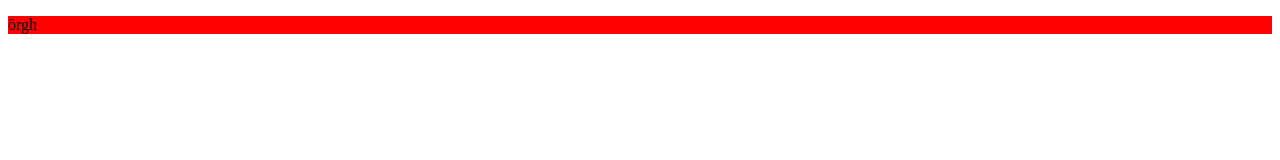
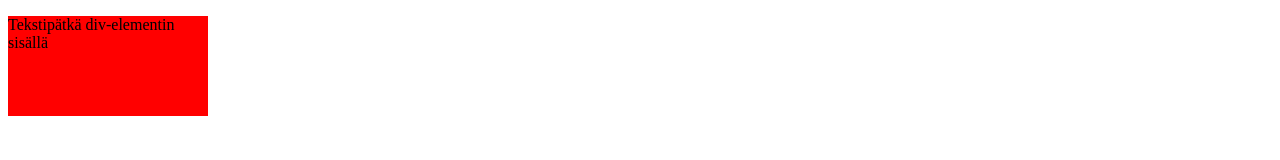
Before and after one commit to pumm1/website, a plain HTML site: page html3.html in a window 1280 px wide. Drawn offline with Linux system fonts and the light colour scheme.

Commit message:
Viikko 3. Yhdeksäs tehtävä

```diff
--- a/html3.html
+++ b/html3.html
@@ -1,5 +1,6 @@
 <!DOCTYPE html>
 <html>
+
 <head>
     <meta charset="utf-8">
     <title>Lapio website</title>
@@ -7,11 +8,9 @@
 </head>
 
 <body>
-   <div>
-       <p>
-           örgh
-       </p>
-   </div>
+    <div class="container">
+        <p>Tekstipätkä div-elementin sisällä</p>
+    </div>
 </body>
 
 </html>
--- /dev/null
+++ b/position.html/styles.css
@@ -0,0 +1,37 @@
+div {
+    background-color: red;
+    width: 500;
+    height: 400;
+ }
+
+ .container {
+    width: 200px;
+    height: 100px;
+    background-color: red;
+  }
+
+  .first-box-container {
+    width: 200px;
+    height: 100px;
+    background-color: red;
+    position: absolute;
+    top: 10px;
+  }
+
+  .second-box-container {
+    width: 200px;
+    height: 100px;
+    background-color: yellow;
+    position: absolute;
+    left: 250px;
+    top: 10px
+  }
+
+  .third-box-container {
+    width: 200px;
+    height: 100px;
+    background-color: green;
+    position: absolute;
+    left: 500px;
+    top: 10px;
+  }
--- a/style.css
+++ b/style.css
@@ -3,3 +3,9 @@ div {
     width: 500;
     height: 400;
  }
+
+ .container {
+    width: 200px;
+    height: 100px;
+    background-color: red;
+  }
```
Also changed, not shown: position.html/html3.html (added, +22 -0 lines).
